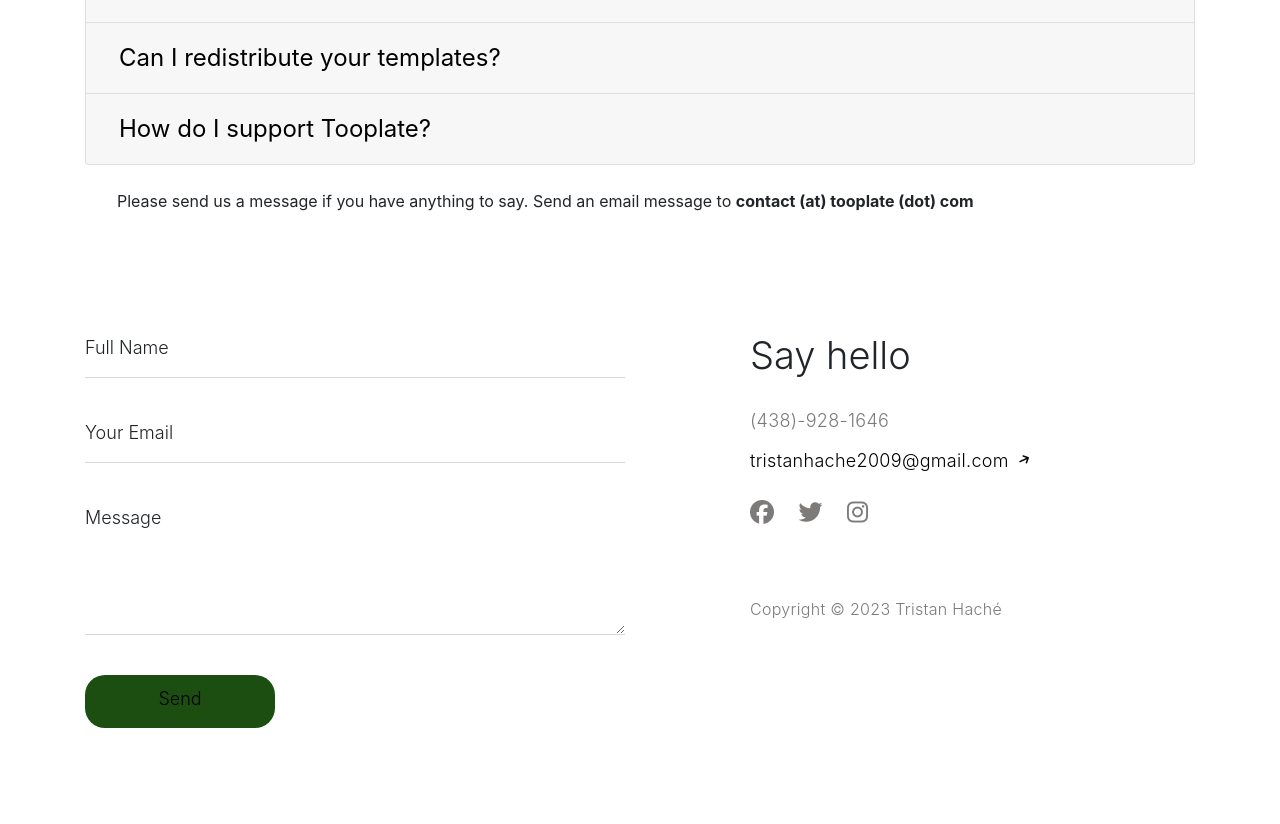
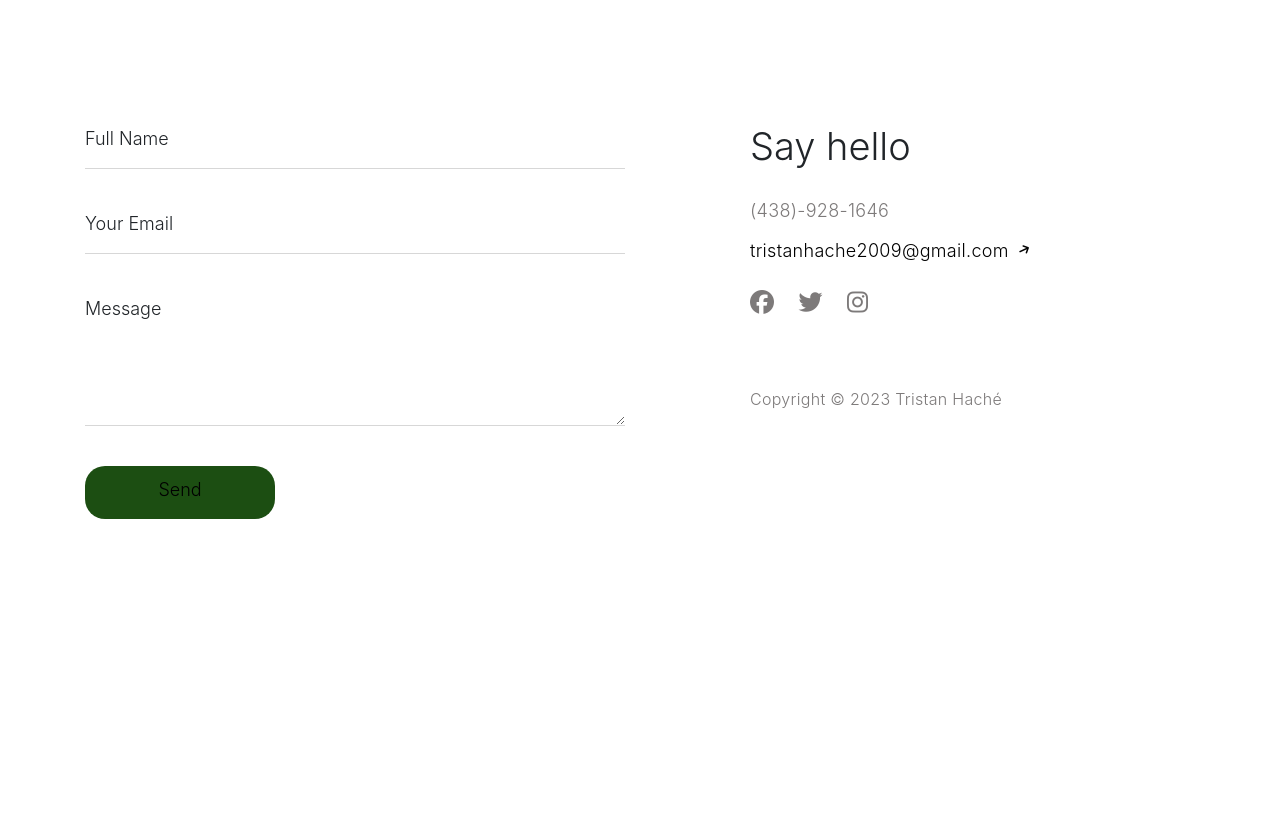
Before and after one commit to tristanhache/resume, a Flask app: page / in a window 1280 px wide. Shown: the part 2377-3201 px from the top of the page. After the commit the page ends 2896 px from the top, so only its background shows below. Run offline with Flask 3, Linux system fonts and the light colour scheme; some libraries are stand-ins or nearby versions; some web fonts are replaced.

Commit message:
ghytjdugjqwlk

```diff
--- a/templates/index.html
+++ b/templates/index.html
@@ -72,14 +72,13 @@
                       I am actively involved in my community, volunteering at Collège St-Jean-Vianney, assisting with sports complex reception and vaccination passport scanning,
                       as well as supporting educators and maintaining the daycare facility at Garderie Monde Tweety.
                       Additionally, I hold a Gardiens Avertis certification and possess web development skills in HTML & CSS, as well as graphic design proficiency in Figma.
-                      Fluent in both French and English, I am eager to contribute my skills and knowledge to new challenges and opportunities.
-                       <!--<a rel="nofollow" href="https://www.tooplate.com" target="_parent">Tooplate website</a> --></p>
+                      Fluent in both French and English, I am eager to contribute my skills and knowledge to new challenges and opportunities.</p>
 
 
                 </div>
 
                 <div class="col-lg-5 mx-auto col-md-6 col-12">
-                    <img src="{{ url_for('static', filename='images/tristan.png') }}" class="about-image img-fluid" alt="Ben's Resume HTML Template">
+                    <img src="{{ url_for('static', filename='images/tristan.png') }}" class="about-image img-fluid" alt="Picture of Myself">
                     <ul class="mt-4 mb-5 mb-lg-0 profile-list list-unstyled">
                       <li><strong>Full Name :</strong> Tristan Haché </li>
 
@@ -193,102 +192,8 @@
 
      <!-- FAQ -->
      <section class="faq section-padding">
-
-        <div class="container">
-
-            <div class="row">
-
-                <div class="col-lg-12 col-12">
-
-                    <h3 class="mb-5">Frequently Asked Questions</h3>
-
-                    <div class="accordion" id="accordionExample">
-                      <div class="card">
-                        <div class="card-header" id="headingOne">
-                          <h2 class="mb-0">
-                            <button class="btn btn-link" type="button" data-toggle="collapse" data-target="#collapseOne" aria-expanded="true" aria-controls="collapseOne">
-                              Are those HTML templates absolutely free for any kind of usage?
-                            </button>
-                          </h2>
-                        </div>
-
-                        <div id="collapseOne" class="collapse show" aria-labelledby="headingOne" data-parent="#accordionExample">
-                          <div class="card-body">
-                            <p>Yes, they are 100% free and there is no hidden charge.</p>
-
-                            <p>They can be used for your commercial websites.</p>
-                          </div>
-                        </div>
-                      </div>
-
-                      <div class="card">
-                        <div class="card-header" id="headingTwo">
-                          <h2 class="mb-0">
-                            <button class="btn btn-link collapsed" type="button" data-toggle="collapse" data-target="#collapseTwo" aria-expanded="false" aria-controls="collapseTwo">
-                              Can I use them as a CMS theme or a part of website builder?
-                            </button>
-                          </h2>
-                        </div>
-                        <div id="collapseTwo" class="collapse" aria-labelledby="headingTwo" data-parent="#accordionExample">
-                          <div class="card-body">
-                            <p>Yes, you can use them.</p>
-                          </div>
-                        </div>
-                      </div>
-
-                      <div class="card">
-                        <div class="card-header" id="headingThree">
-                          <h2 class="mb-0">
-                            <button class="btn btn-link collapsed" type="button" data-toggle="collapse" data-target="#collapseThree" aria-expanded="false" aria-controls="collapseThree">
-                              I cannot find a suitable HTML template. Can I request new template?
-                            </button>
-                          </h2>
-                        </div>
-                        <div id="collapseThree" class="collapse" aria-labelledby="headingThree" data-parent="#accordionExample">
-                          <div class="card-body">
-                            <p>Yes, please tell us what you need. We will try our best to fulfill it.</p>
-                          </div>
-                        </div>
-                      </div>
-
-                    <div class="card">
-                        <div class="card-header" id="headingFour">
-                          <h2 class="mb-0">
-                            <button class="btn btn-link collapsed" type="button" data-toggle="collapse" data-target="#collapseFour" aria-expanded="false" aria-controls="collapseFour">
-                              Can I redistribute your templates?
-                            </button>
-                          </h2>
-                        </div>
-                        <div id="collapseFour" class="collapse" aria-labelledby="headingFour" data-parent="#accordionExample">
-                          <div class="card-body">
-                            <p>No, this is totally NOT allowed. Please do not redistribute our HTML templates.</p>
-                          </div>
-                        </div>
-                    </div>
-
-                    <div class="card">
-                        <div class="card-header" id="headingFive">
-                          <h2 class="mb-0">
-                            <button class="btn btn-link collapsed" type="button" data-toggle="collapse" data-target="#collapseFive" aria-expanded="false" aria-controls="collapseFive">
-                              How do I support Tooplate?
-                            </button>
-                          </h2>
-                        </div>
-                        <div id="collapseFive" class="collapse" aria-labelledby="headingFive" data-parent="#accordionExample">
-                          <div class="card-body">
-                            <p>Please spread a word about Tooplate website to your colleagues and friends.</p>
-                          </div>
-                        </div>
-                    </div>
-
-                    <span class="faq-info-text">Please send us a message if you have anything to say. Send an email message to <strong>contact (at) tooplate (dot) com</strong></span>
-
-                </div>
-
-           	 </div><!-- col -->
-        	</div><!-- row -->
-        </div><!-- container -->
-    </section>
+      <iframe style="border: 1px solid rgba(0, 0, 0, 0.1);" width="800" height="450" src="https://www.figma.com/embed?embed_host=share&url=https%3A%2F%2Fwww.figma.com%2Ffile%2FfSUMsYiipLDKQfq19kvXrV%2FSTM-Interactive-Map%3Ftype%3Ddesign%26mode%3Ddesign%26t%3DeqnClUQBBayZycg9-1" allowfullscreen></iframe>
+     </section>
 
 
      <section class="contact section-padding pt-0" id="contact">
```
